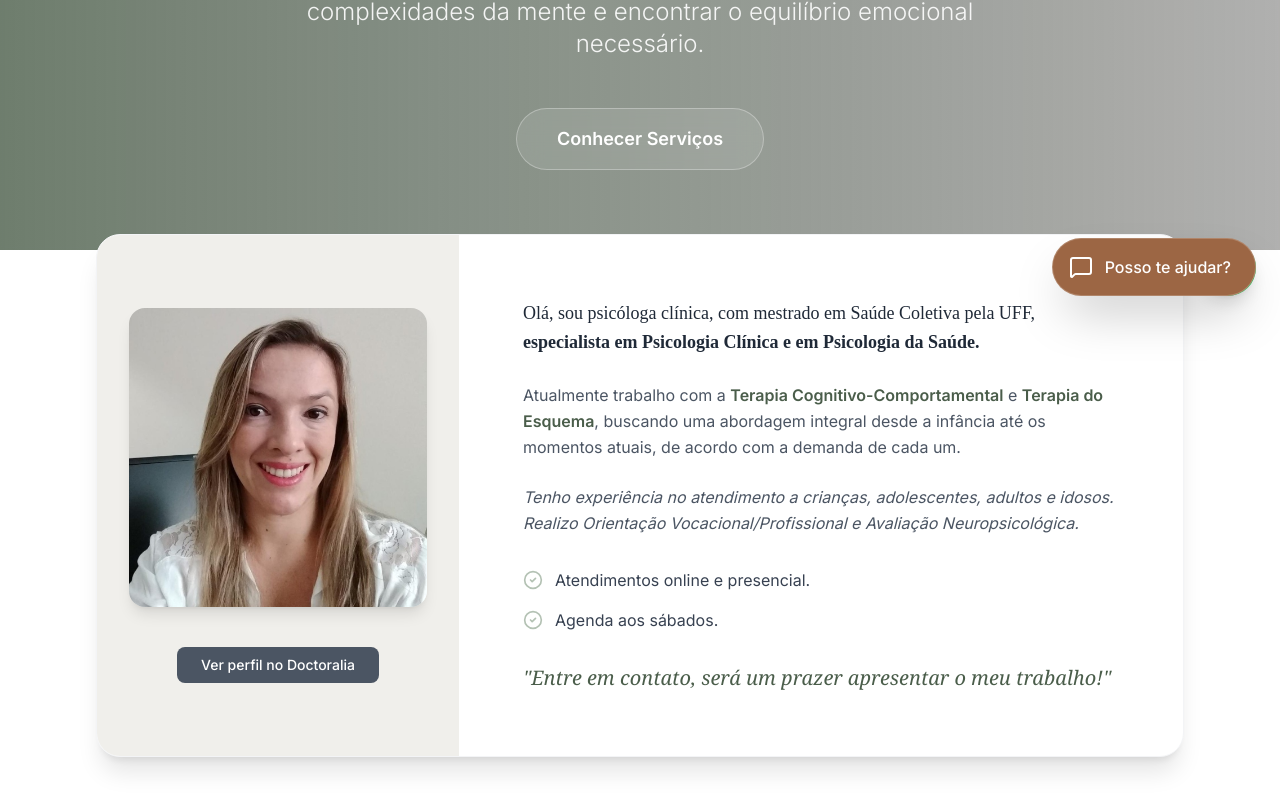
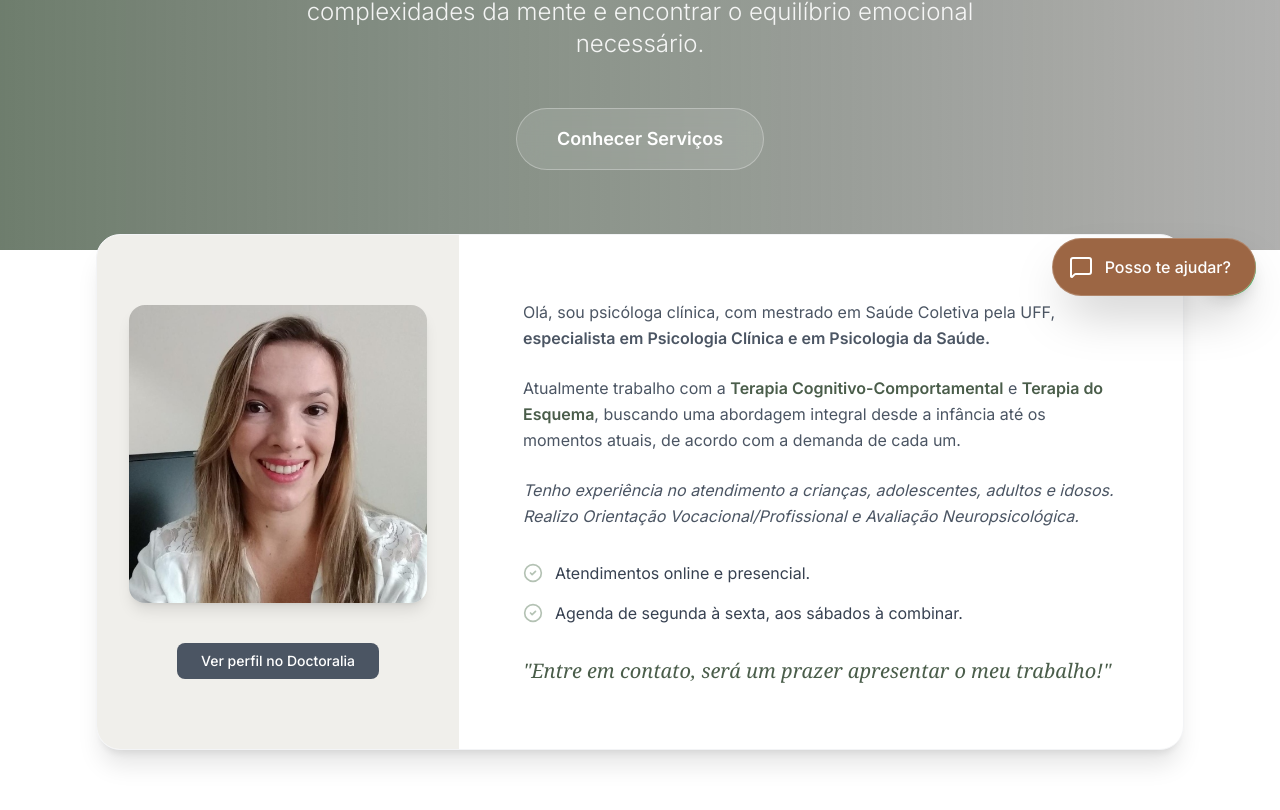
Before and after one commit to guilhermepimenta/landing_page_psicologia, a React (Vite) app: page / in a window 1280 px wide. Shown: the part 480-1290 px from the top of the page. Built offline with nearby package versions, Linux system fonts and the light colour scheme.

Commit message:
feat: integrate Google Analytics & style: fix bio typography

```diff
--- a/components/Bio.tsx
+++ b/components/Bio.tsx
@@ -28,9 +28,9 @@ export const Bio: React.FC = () => {
 
         {/* Text Column */}
         <div className="md:w-2/3 p-8 md:p-12 lg:p-16">
-          <h3 className="text-gray-800 text-lg mb-6 leading-relaxed">
+          <p className="text-gray-600 mb-6 leading-relaxed">
             Olá, sou psicóloga clínica, com mestrado em Saúde Coletiva pela UFF, <span className="font-bold">especialista em Psicologia Clínica e em Psicologia da Saúde.</span>
-          </h3>
+          </p>
 
           <p className="text-gray-600 mb-6 leading-relaxed">
             Atualmente trabalho com a <span className="text-[#4A5D4A] font-semibold">Terapia Cognitivo-Comportamental</span> e <span className="text-[#4A5D4A] font-semibold">Terapia do Esquema</span>, buscando uma abordagem integral desde a infância até os momentos atuais, de acordo com a demanda de cada um.
@@ -47,7 +47,7 @@ export const Bio: React.FC = () => {
             </div>
             <div className="flex items-center gap-3 text-gray-700">
               <CheckCircle2 className="text-[#B4C2B4]" size={20} />
-              <span>Agenda aos sábados.</span>
+              <span>Agenda de segunda à sexta, aos sábados à combinar.</span>
             </div>
           </div>
 
--- a/index.html
+++ b/index.html
@@ -1,17 +1,23 @@
-
 <!DOCTYPE html>
 <html lang="pt-br" class="scroll-smooth">
+
 <head>
   <meta charset="UTF-8" />
   <meta name="viewport" content="width=device-width, initial-scale=1.0" />
   <title>Fernanda Abreu Mangia - Psicóloga</title>
   <script src="https://cdn.tailwindcss.com"></script>
-    <link href="https://fonts.googleapis.com/css2?family=Playfair+Display:wght@400;700&family=Inter:wght@300;400;500;600&display=swap" rel="stylesheet">
+  <link
+    href="https://fonts.googleapis.com/css2?family=Playfair+Display:wght@400;700&family=Inter:wght@300;400;500;600&display=swap"
+    rel="stylesheet">
   <style>
     body {
       font-family: 'Inter', sans-serif;
     }
-      h1, h2, h3, .font-serif {
+
+    h1,
+    h2,
+    h3,
+    .font-serif {
       font-family: 'Playfair+Display', serif;
     }
   </style>
@@ -26,10 +32,21 @@
   }
 }
 </script>
+  <!-- Google Analytics -->
+  <script async src="https://www.googletagmanager.com/gtag/js?id=G-8Z7G9LJDC2"></script>
+  <script>
+    window.dataLayer = window.dataLayer || [];
+    function gtag() { dataLayer.push(arguments); }
+    gtag('js', new Date());
+
+    gtag('config', 'G-8Z7G9LJDC2');
+  </script>
   <link rel="stylesheet" href="/index.css">
 </head>
+
 <body>
   <div id="root"></div>
   <script type="module" src="/index.tsx"></script>
 </body>
+
 </html>
```
Lines whose indentation alone changed are shown as unchanged.
